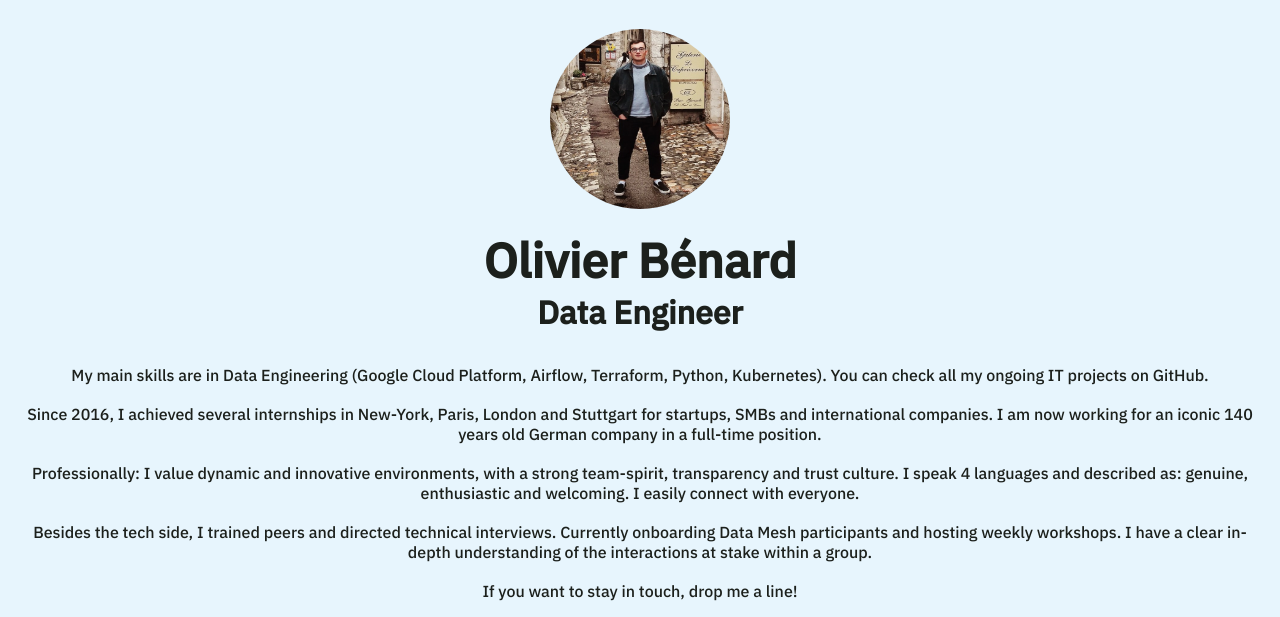
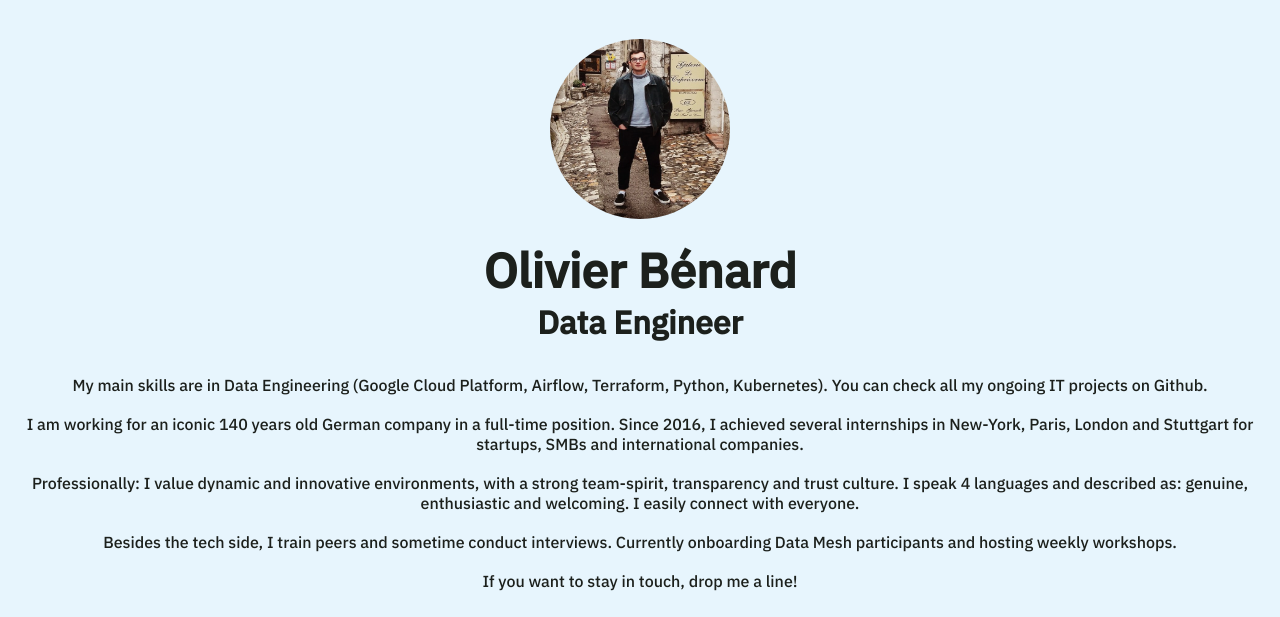
Before and after one commit to olivierbenard/olivierbenard.github.io, a plain HTML site: page index.html in a window 1280 px wide. Shown: the top 617 px of the page. Drawn offline with Linux system fonts and the light colour scheme.

Commit message:
Edit the main text

```diff
--- a/index.html
+++ b/index.html
@@ -27,10 +27,10 @@
       <h2 class="pseudo">Data Engineer</h2>
       <p class="desc">
         <ul class="text">
-          <li>My main skills are in Data Engineering (Google Cloud Platform, Airflow, Terraform, Python, Kubernetes). You can check all my ongoing IT projects on <a href="https://github.com/olivierbenard" target="_blank"><a href="https://github.com/olivierbenard" target="_blank">GitHub</a>.</li>
-          <li>Since 2016, I achieved several internships in New-York, Paris, London and Stuttgart for startups, SMBs and international companies. I am now working for an iconic 140 years old German company in a full-time position.</li>
+          <li>My main skills are in Data Engineering (Google Cloud Platform, Airflow, Terraform, Python, Kubernetes). You can check all my ongoing IT projects on <a href="https://github.com/olivierbenard" target="_blank"><a href="https://github.com/olivierbenard" target="_blank">Github</a>.</li>
+          <li>I am working for an iconic 140 years old German company in a full-time position. Since 2016, I achieved several internships in New-York, Paris, London and Stuttgart for startups, SMBs and international companies.</li>
           <li>Professionally: I value dynamic and innovative environments, with a strong team-spirit, transparency and trust culture. I speak 4 languages and described as: genuine, enthusiastic and welcoming. I easily connect with everyone.</li>
-          <li>Besides the tech side, I trained peers and directed technical interviews. Currently onboarding Data Mesh participants and hosting weekly workshops. I have a clear in-depth understanding of the interactions at stake within a group.</li>
+          <li>Besides the tech side, I train peers and sometime conduct interviews. Currently onboarding Data Mesh participants and hosting weekly workshops.</li>
           <li>If you want to stay in touch, drop me a line!</li>
         </ul>
       </p>
```
Also changed, not shown: 1 other file.
